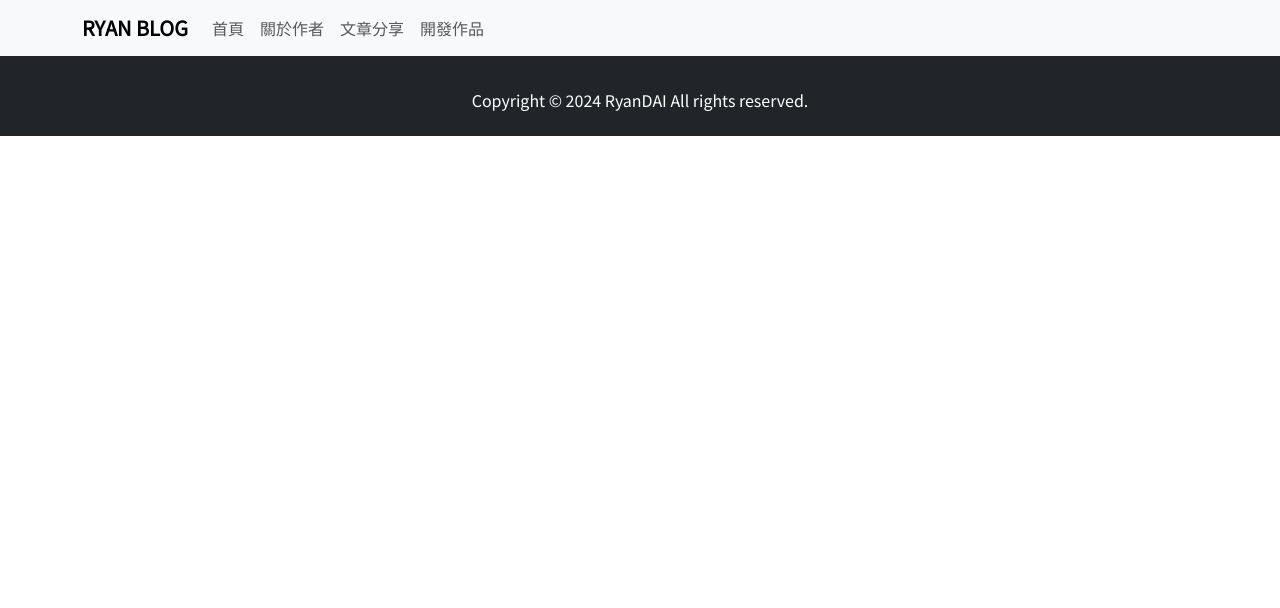
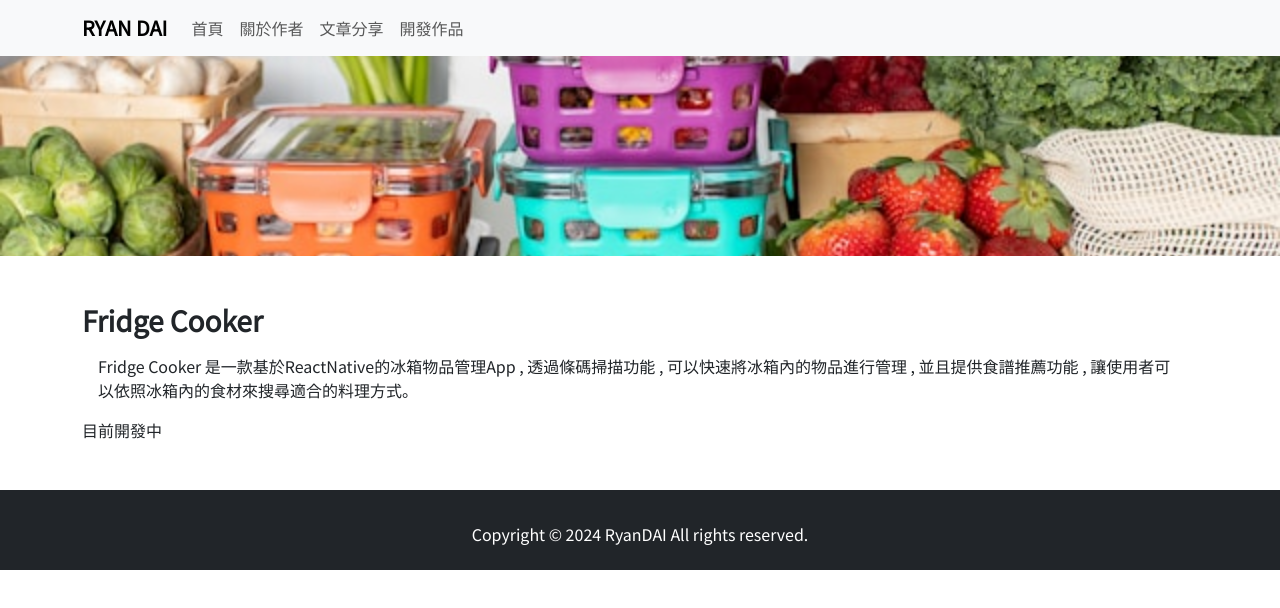
Before and after one commit to BEnser16/ryanblog, a React (Create React App) app: page /ryanblog/project/fridgecooker in a window 1280 px wide. Shown: the top 608 px of the page. Built offline with nearby package versions, Linux system fonts and the light colour scheme.

Commit message:
add linebot page

```diff
--- a/src/App.js
+++ b/src/App.js
@@ -8,6 +8,8 @@ import Footer from './components/footer';
 import Ch1 from './post/ch1';
 import GitCommand from './post/GitCommand';
 import DuckCoffeeIntro from './pages/DuckCoffeeIntro';
+import FridgeAppIntro from './pages/FridgeAppIntro';
+import ZooLinebot from './pages/ZooLinebot';
 
 
 function App() {
@@ -26,6 +28,8 @@ function App() {
 
           <Route path="/project" element={<Project/>} />
           <Route path="/project/duckcoffee" element={<DuckCoffeeIntro/>} />
+          <Route path="/project/fridgecooker" element={<FridgeAppIntro/>} />
+          <Route path="/project/zoolinebot" element={<ZooLinebot/>} />
 
         </Routes>
       <Footer />
--- a/src/components/nav.jsx
+++ b/src/components/nav.jsx
@@ -7,7 +7,7 @@ function NavBar() {
   return (
     <Navbar expand="lg" bg="light" data-bs-theme="light">
         <Container>
-          <Navbar.Brand href="/ryanblog/"><b>RYAN BLOG</b></Navbar.Brand>
+          <Navbar.Brand href="/ryanblog/"><b>RYAN DAI</b></Navbar.Brand>
           <Navbar.Toggle aria-controls="basic-navbar-nav" />
           <Navbar.Collapse id="basic-navbar-nav">
           <Nav className="me-auto">
--- /dev/null
+++ b/src/pages/FridgeAppIntro.jsx
@@ -0,0 +1,26 @@
+import React from 'react'
+import FridgeAppCover from '../static/img/project/icebox.jpg'
+import { Image  , Container} from 'react-bootstrap'
+
+const FridgeAppIntro = () => {
+  return (
+    <>
+    <Image
+        src={FridgeAppCover}
+        style={{ objectFit: "cover", height: 200, width: "100vw" }}
+      />
+        <Container className="my-5">
+            <h3>
+            <b>Fridge Cooker</b>
+            </h3>
+            <p className="m-3">
+            Fridge Cooker 是一款基於ReactNative的冰箱物品管理App , 透過條碼掃描功能 , 可以快速將冰箱內的物品進行管理 , 並且提供食譜推薦功能 , 讓使用者可以依照冰箱內的食材來搜尋適合的料理方式。
+            </p>
+            <p>目前開發中</p>
+
+        </Container>
+    </>
+  )
+}
+
+export default FridgeAppIntro
--- /dev/null
+++ b/src/pages/ZooLinebot.jsx
@@ -0,0 +1,54 @@
+import React from 'react'
+import { Image , Container , Row } from 'react-bootstrap'
+import zooImg from '../static/img/project/zoo.jpg'
+
+const ZooLinebot = () => {
+  return (
+    <>
+    <Image
+        src={zooImg}
+        style={{ objectFit: "cover", height: 200, width: "100vw" }}
+      />
+        <Container className="my-5">
+            <h3>
+            <b>ZooGuide Linbot</b>
+            </h3>
+            <p className="m-3">
+            一款為兒童設計的動物園導覽聊天機器人 , 透過 Line 聊天室介面 , 為兒童提供動物介紹 , 語音導覽 , 路標翻譯等服務 , 主要基於 Google Cloud Platform 開發。
+            </p>
+            <Row className='mt-3'>
+                <h5>
+                使用技術
+                </h5>
+                <p style={{margin:"20px"}}>
+                Node.js <br/>
+                Express <br/>
+                axios <br/>
+                canvas <br/>
+                ffmpeg <br/>
+                linebot
+                </p>
+            </Row>
+            <Row>
+
+                <h5>
+                雲端服務
+                </h5>
+                <p style={{margin:"20px"}}>
+                Compute Engine API <br/>
+                Cloud Vision API <br/>
+                Cloud Storage API <br/>
+                Cloud Text-to-Speech API <br/>
+                Cloud Speech-to-Text API <br/>
+                Knowledge Graph Search API
+                </p>
+            </Row>
+            <h5>介紹簡報</h5>
+            <a href="https://zooguidelinebot.my.canva.site/">
+                ZooGuide Linebot - Canva site</a>
+        </Container>
+    </>
+  )
+}
+
+export default ZooLinebot
--- a/src/pages/project.jsx
+++ b/src/pages/project.jsx
@@ -2,12 +2,14 @@ import React from 'react'
 import { Container  } from 'react-bootstrap';
 import ProjectCard from '../components/projectCard';
 import coffeeImg from '../static/img/project/coffeeshop.jpg';
-import iceboxImg from '../static/img/project/icebox.jpg'
+import iceboxImg from '../static/img/project/icebox.jpg';
+import zooImg from '../static/img/project/zoo.jpg';
 
 const project = () => {
   const articles = [
     { id: 1, title: 'Duck Coffee', content: 'React + Springboot , 咖啡廳餐飲資訊系統'  , cover:coffeeImg , link:'/ryanblog/project/duckcoffee'},
-    { id: 2, title: 'Fridge Cooker', content: 'ReactNative , 冰箱物品管理 App' , cover:iceboxImg , link:'/ryanblog/project/fridgecooker'},
+    { id: 2, title: 'Fridge Cooker - 開發中', content: 'ReactNative , 冰箱物品管理 App' , cover:iceboxImg , link:'/ryanblog/project/fridgecooker'},
+    { id: 3, title: 'ZooGuide Linebot - 課堂作業', content: 'Linebot + GCP , 兒童動物園導覽聊天機器人' , cover:zooImg , link:'/ryanblog/project/zoolinebot'},
     // 可以添加更多文章
   ];
 
```
Also changed, not shown: 1 other file (tests, documents, lock files or other folders).
